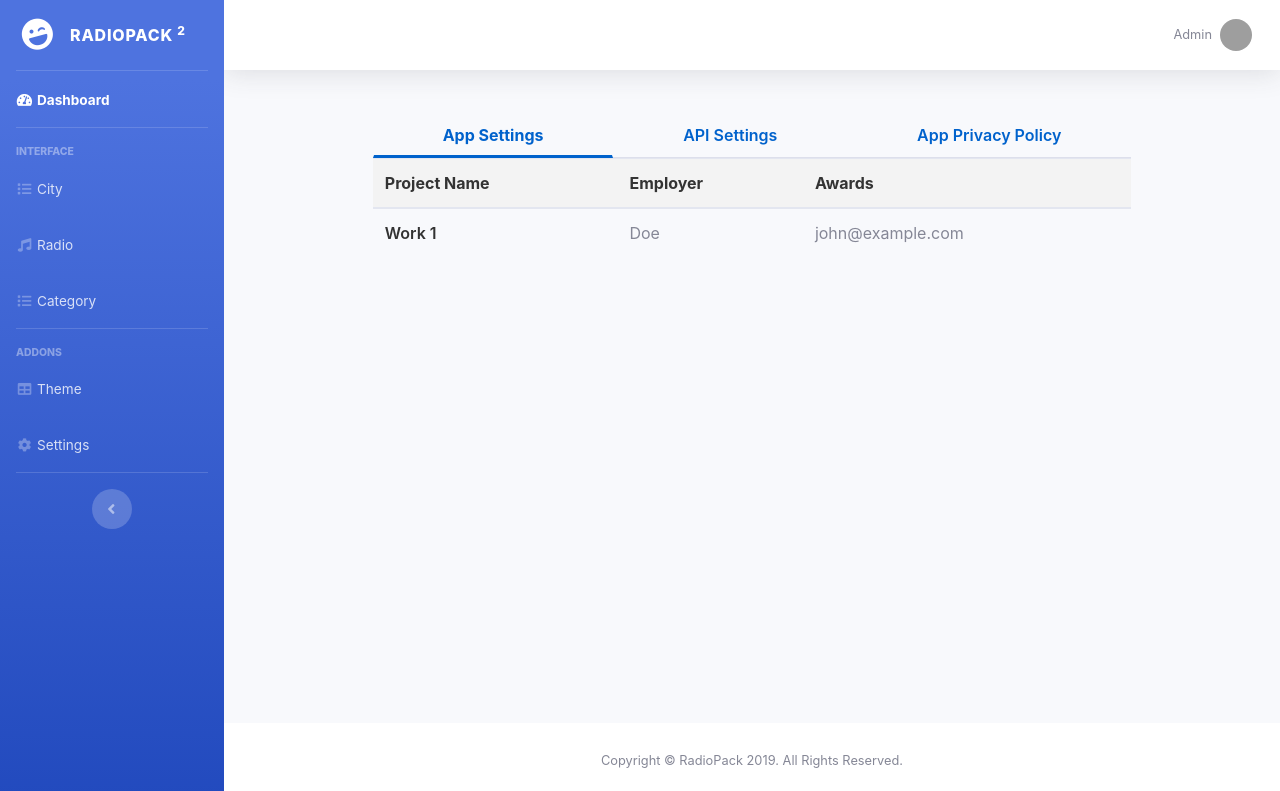
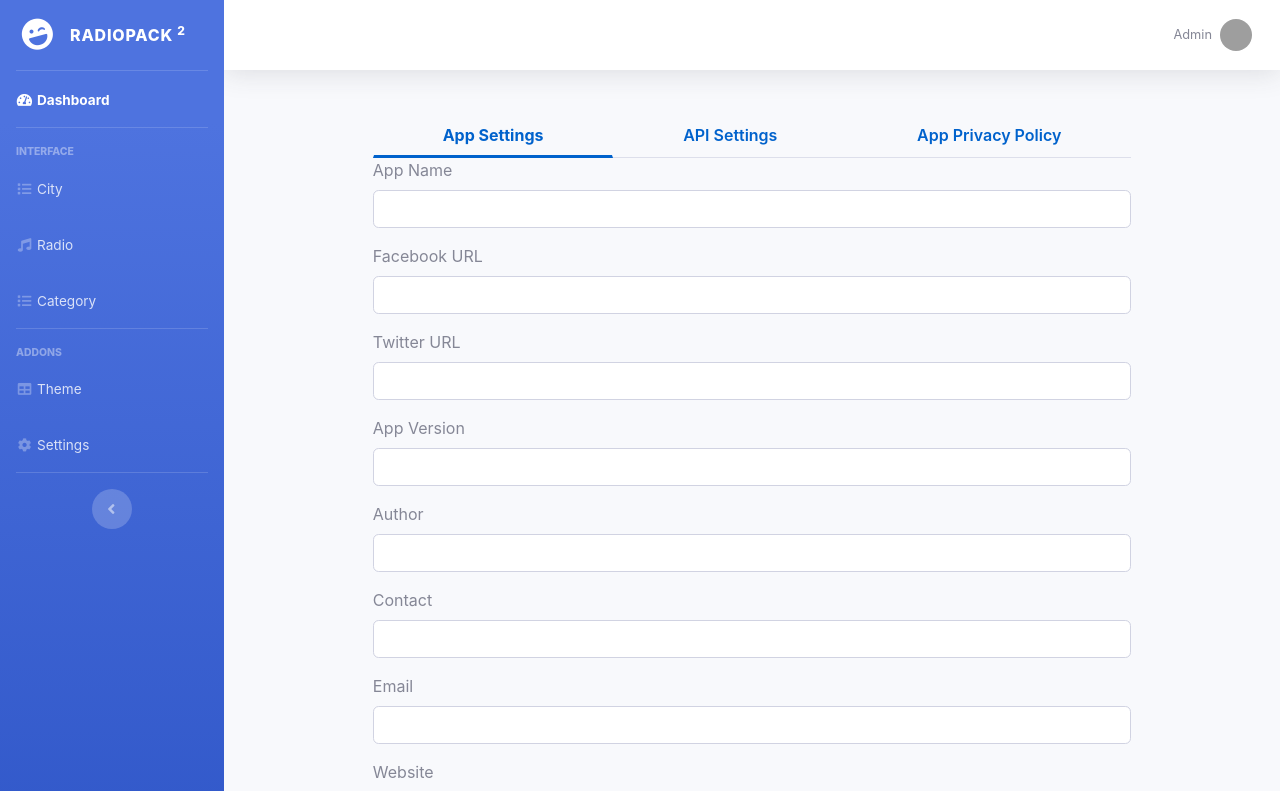
Before and after one commit to adeluleye/radio-dashboard, a React (Create React App) app: page /settings in a window 1280 px wide. Shown: the top 791 px of the page. Built offline with nearby package versions, Linux system fonts and the light colour scheme; no server answers; grey boxes are pictures that could not be loaded.

Commit message:
get and update app settings

```diff
--- a/src/App.js
+++ b/src/App.js
@@ -8,8 +8,9 @@ import NotFound from './components/notFound';
 import Radios from './components/radios';
 import Cities from './components/cities';
 import Themes from './components/themes';
+import Settings from './components/settings';
+import AppSettings from './components/appSettings';
 import './App.css';
-import Settings from './components/settings';
 
 class App extends Component {
   render() {
@@ -22,6 +23,7 @@ class App extends Component {
               <NavBar/>
               <div className="container-fluid">
                 <Switch>
+                  <Route path='/settings/:id' component={AppSettings} />
                   <Route path='/settings' component={Settings} />
                   <Route
                     path='/themes'
--- a/src/components/appSettings.jsx
+++ b/src/components/appSettings.jsx
@@ -1,27 +1,112 @@
 import React from 'react';
-import { Link } from 'react-router-dom';
+import Joi from 'joi-browser';
+import Form from './common/form';
+import { saveSetting, getSettings } from '../services/settingService';
 
-const AppSettings = () => {
-    return (
-        <div className="tab-pane fade show active" id="nav-home" role="tabpanel" aria-labelledby="nav-home-tab">
-            <table className="table" cellSpacing="0">
-                <thead>
-                    <tr>
-                        <th>Project Name</th>
-                        <th>Employer</th>
-                        <th>Awards</th>
-                    </tr>
-                </thead>
-                <tbody>
-                    <tr>
-                        <td><Link to="#">Work 1</Link></td>
-                        <td>Doe</td>
-                        <td>john@example.com</td>
-                    </tr>
-                </tbody>
-            </table>
-        </div>
-    );
+class AppSettings extends Form {
+    state = {
+        data: {
+            app_name: '',
+            app_fb_url: '',
+            app_twitter_url: '',
+            app_version: '',
+            app_author: '',
+            app_contact: '',
+            app_email: '',
+            app_website_url: '',
+            app_description: '',
+            app_developed_by: '',
+        },
+        errors: {}
+    };
+
+    schema = {
+        _id: Joi.string(),
+        app_name: Joi.string()
+            .required()
+            .label('Name'),
+        app_fb_url: Joi.string()
+            .required()
+            .label('Facebook URL'),
+        app_twitter_url: Joi.string()
+            .required()
+            .label('Twitter URL'),
+        app_version: Joi.string()
+            .label('App Version'),
+        app_author: Joi.string()
+            .label('Author'),
+        app_contact: Joi.string()
+            .min(5)
+            .max(50)
+            .label('Contact'),
+        app_email: Joi.string()
+            .min(5)
+            .max(255)
+            .email()
+            .label('Email'),
+        app_website_url: Joi.string()
+            .label('Website'),
+        app_description: Joi.string()
+            .label('App Description'),
+        app_developed_by: Joi.string()
+            .label('Developed By'),
+
+    };
+
+    async populateSetting() {
+
+        const result = await getSettings();
+        const { ONLINE_RADIO: setting } = result.data;
+        console.log(setting[0]);
+        this.setState({ data: this.mapToViewModel(setting[0]) });
+
+    }
+
+    async componentDidMount() {
+        await this.populateSetting();
+    }
+
+    mapToViewModel(setting) {
+        return {
+          _id: setting._id,
+          app_name: setting.app_name,
+          app_fb_url: setting.app_fb_url,
+          app_twitter_url: setting.app_twitter_url,
+          app_version: setting.app_version,
+          app_author: setting.app_author,
+          app_contact: setting.app_contact,
+          app_email: setting.app_email,
+          app_website_url: setting.app_website_url,
+          app_description: setting.app_description,
+          app_developed_by: setting.app_developed_by,
+        };
+    }
+
+    doSubmit = async () => {
+        // Call the server
+        await saveSetting(this.state.data);
+        window.location = '/settings';
+    }
+
+    render() {
+        return (
+            <div className="tab-pane fade show active" id="nav-home" role="tabpanel" aria-labelledby="nav-home-tab">
+                <form onSubmit={this.handleSubmit}>
+                    {this.renderInput('app_name', 'App Name')}
+                    {this.renderInput('app_fb_url', 'Facebook URL')}
+                    {this.renderInput('app_twitter_url', 'Twitter URL')}
+                    {this.renderInput('app_version', 'App Version')}
+                    {this.renderInput('app_author', 'Author')}
+                    {this.renderInput('app_contact', 'Contact')}
+                    {this.renderInput('app_email', 'Email')}
+                    {this.renderInput('app_website_url', 'Website')}
+                    {this.renderInput('app_description', 'Description')}
+                    {this.renderInput('app_developed_by', 'Developed By')}
+                    {this.renderButton('Save')}
+                </form>
+            </div>
+        );
+    }
 }
 
 export default AppSettings;
--- /dev/null
+++ b/src/services/settingService.js
@@ -0,0 +1,31 @@
+import http from './httpService';
+
+const apiEndPoint = "/settings";
+
+function settingUrl(id) {
+    return `${apiEndPoint}/${id}`;
+}
+
+export function getSettings() {
+    return http.get(apiEndPoint);
+}
+
+export function getSetting(settingId) {
+    return http.get(settingUrl(settingId));
+}
+
+export function saveSetting(setting) {
+
+    if (setting._id) {
+
+        const body = { ...setting };
+        delete body._id;
+        return http.put(settingUrl(setting._id), body);
+    }
+
+    return http.post(apiEndPoint, setting);
+}
+
+export function deleteSetting(settingId) {
+    return http.delete(settingUrl(settingId));
+}
```
